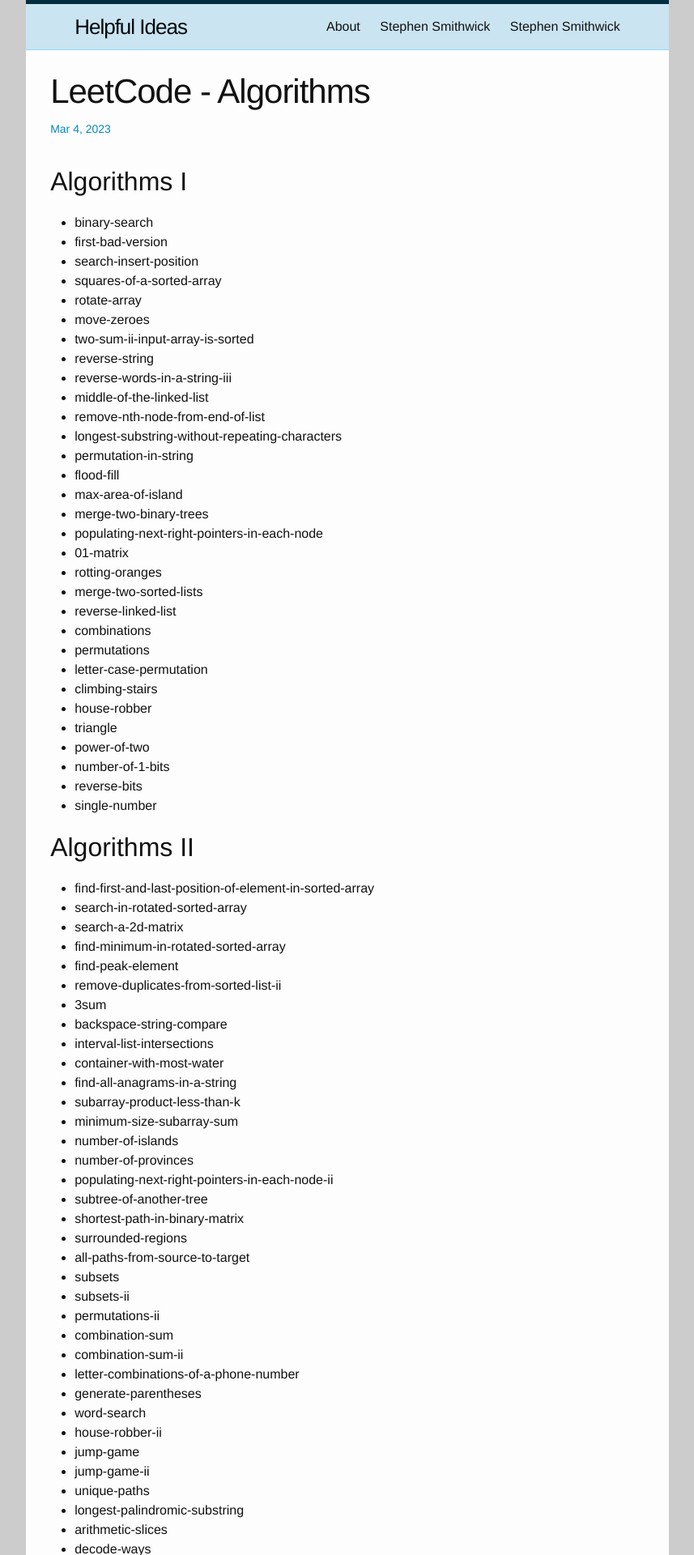
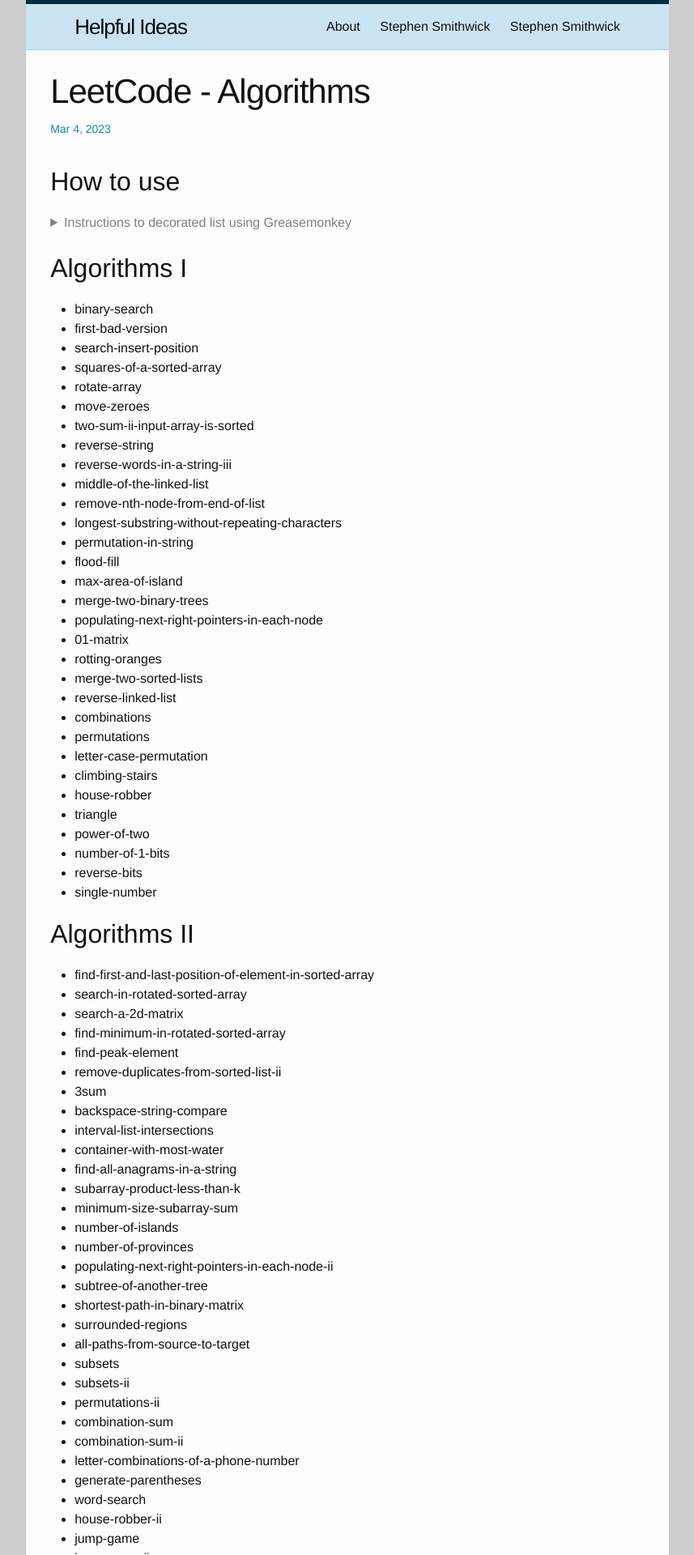
Before and after one commit to StephenSmithwick/StephenSmithwick.github.io, a Jekyll site: the page built from _posts/2023-03-03-leetcode-algorithms.md, in a window 1280 px wide. Shown: the top 1920 px of the page at 81% size, without its empty margins (211-1068 px from the left). Built offline with Jekyll 4.4.1, drawn with Linux system fonts in a browser that asks for light colours; some of the changed text lies outside the part shown.

Commit message:
tidying up leetcode instructions

````diff
--- a/_posts/2023-03-03-leetcode-algorithms.md
+++ b/_posts/2023-03-03-leetcode-algorithms.md
@@ -4,6 +4,27 @@
 date:   2023-03-04
 categories: LeetCode
 ---
+## How to use
+
+<details markdown="block">
+<summary>Instructions to decorated list using Greasemonkey</summary>
+
+Install this Greasmonkey script to decorate the list: [**blog.leetcode.user.js**](https://github.com/StephenSmithwick/StephenSmithwick.github.io/raw/main/greasemonkey/blog.leetcode.user.js)
+
+The Greasemonkey script will ask to access a leetcode url to fetch the logged in users' problems data.
+
+{:.information}
+LeetCode Problem Dataset: [https://leetcode.com/api/problems/algorithms/](https://leetcode.com/api/problems/algorithms/)
+
+To build more lists of `problem` `slugs`: use this javascript page query in the developer console anywhere you find links to leetcode problems:
+```javascript
+[...document.querySelectorAll('a')]
+    .map(       li => li.href.match(/\/problems\/([^\/]+)\//))
+    .filter(    match => match)
+    .map(       match => match[1])
+```
+</details>
+
 ## Algorithms I
 
 {:.leetcode}
@@ -89,18 +110,3 @@
 - shuffle-an-array
 - happy-number
 - max-points-on-a-line
-
-## How to use
-Install this Greasmonkey script to decorate the list: [blog.leetcode.user.js](https://github.com/StephenSmithwick/StephenSmithwick.github.io/raw/main/greasemonkey/blog.leetcode.user.js)
-
-The Greasemonkey script will ask to access the following url to fetch leetcode data for the logged in user:
-{:.information}
-LeetCode Personal Dataaset: [https://leetcode.com/api/problems/algorithms/](https://leetcode.com/api/problems/algorithms/)
-
-To build more lists of `problem` `slugs` you can use this javascript page query from your developer console:
-```javascript
-[...document.querySelectorAll('a')]
-    .map(       li => li.href.match(/\/problems\/([^\/]+)\//))
-    .filter(    match => match)
-    .map(       match => match[1])
-```
--- a/_sass/_layout.scss
+++ b/_sass/_layout.scss
@@ -196,6 +196,12 @@
     padding: 12px;
 }
 
+details {
+    summary {
+        color: grey;
+    }
+	padding-bottom: 20px;
+}
 
 
 /**
````
